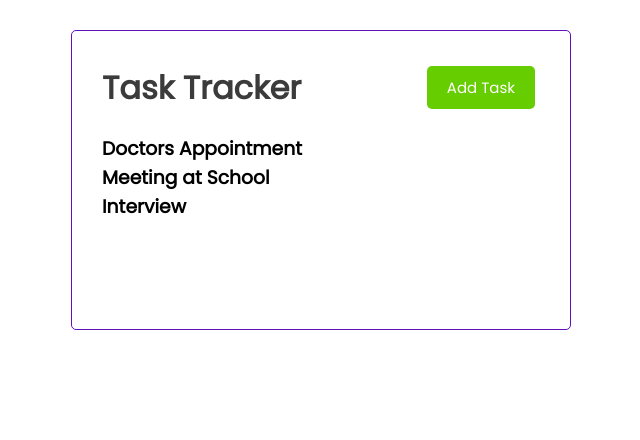
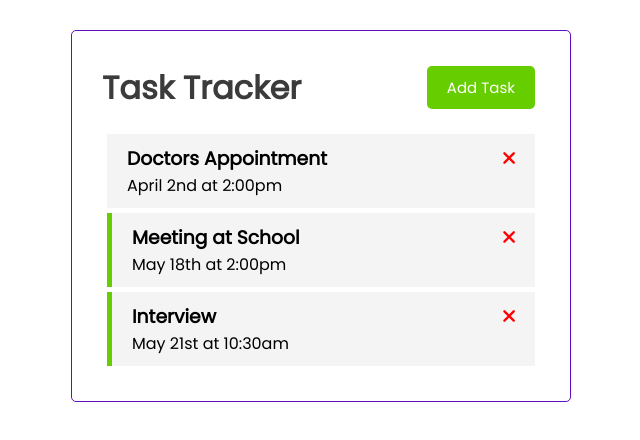
Before and after one commit to danielletate/task-tracker, a Vue app: page / in a window 1280 px wide. Shown: the top 440 px of the page, without its empty margins (319-959 px from the left). Built offline with nearby package versions, Linux system fonts and the light colour scheme.

Commit message:
Modify Task Item

```diff
--- a/public/index.html
+++ b/public/index.html
@@ -4,8 +4,9 @@
     <meta charset="utf-8">
     <meta http-equiv="X-UA-Compatible" content="IE=edge">
     <meta name="viewport" content="width=device-width,initial-scale=1.0">
+    <link rel="stylesheet" href="https://cdnjs.cloudflare.com/ajax/libs/font-awesome/6.1.1/css/all.min.css" integrity="sha512-KfkfwYDsLkIlwQp6LFnl8zNdLGxu9YAA1QvwINks4PhcElQSvqcyVLLD9aMhXd13uQjoXtEKNosOWaZqXgel0g==" crossorigin="anonymous" referrerpolicy="no-referrer" />
     <link rel="icon" href="<%= BASE_URL %>favicon.ico">
-    <title><%= htmlWebpackPlugin.options.title %></title>
+    <title>Task Tracker</title>
   </head>
   <body>
     <noscript>
--- a/src/App.vue
+++ b/src/App.vue
@@ -1,7 +1,10 @@
 <template>
 <div class="container">
    <HeaderItem title="Task Tracker" />
-   <TasksItem :tasks="tasks"/>
+   <TasksItem
+   @toggle-reminder="toggleReminder"
+   @delete-task="deleteTask"
+   :tasks="tasks"/>
 </div>
 
 </template>
@@ -21,6 +24,14 @@ export default {
       tasks: []
     }
   },
+  methods: {
+  deleteTask(id) {
+    if(confirm('Are you sure?')) {
+      this.tasks = this.tasks.filter((task) => task.id
+      !== id)
+      }
+    },
+  },
   // lifecycle method
   created() {
     this.tasks = [
@@ -39,7 +50,7 @@ export default {
       {
         id: 3,
         text: 'Interview',
-        day: 'May 21st 2nd at 10:30am',
+        day: 'May 21st at 10:30am',
         reminder: true,
       }
     ]
@@ -47,8 +58,9 @@ export default {
 }
 </script>
 
-// Global styles
 <style>
+
+/* Global Styles */
 @import url('https://fonts.googleapis.com/css2?family=Poppins:wght@300;400&display=swap');
 * {
   box-sizing: border-box;
--- /dev/null
+++ b/src/components/TaskItem.vue
@@ -0,0 +1,41 @@
+<template>
+  <div
+    @dblclick="$emit('toggle-reminder', task.id)"
+    :class="[task.reminder ? 'reminder' : '', 'task']"
+  >
+    <h3>
+      {{ task.text }}
+      <i @click="$emit('delete-task', task.id)" class="fas fa-times"></i>
+    </h3>
+    <p>{{ task.day }}</p>
+  </div>
+</template>
+
+<script>
+export default {
+  name: 'TaskItem',
+  props: {
+    task: Object,
+  },
+}
+</script>
+
+<style scope>
+.fas {
+  color: red;
+}
+.task {
+  background: #f4f4f4;
+  margin: 5px;
+  padding: 10px 20px;
+  cursor: pointer;
+}
+.task.reminder {
+  border-left: 5px solid #66CD00;
+}
+.task h3 {
+  display: flex;
+  align-items: center;
+  justify-content: space-between;
+}
+</style>
--- a/src/components/TasksItem.vue
+++ b/src/components/TasksItem.vue
@@ -1,15 +1,23 @@
 <template>
-    <div v-for="task in tasks" :key="task.id">
-        <h3 >{{task.text}}</h3>
-
-    </div>
+  <div :key="task.id" v-for="task in tasks">
+    <TaskItem
+      @toggle-reminder="$emit('toggle-reminder', task.id)"
+      @delete-task="$emit('delete-task', task.id)"
+      :task="task"
+    />
+  </div>
 </template>
 
 <script>
+import TaskItem from './TaskItem'
 export default {
-    name: 'TasksItem',
-    props: {
-        tasks: Array,
-    }
+  name: 'TasksItem',
+  props: {
+    tasks: Array,
+  },
+  components: {
+    TaskItem,
+  },
+  emits: ['delete-task', 'toggle-reminder'],
 }
 </script>
```
